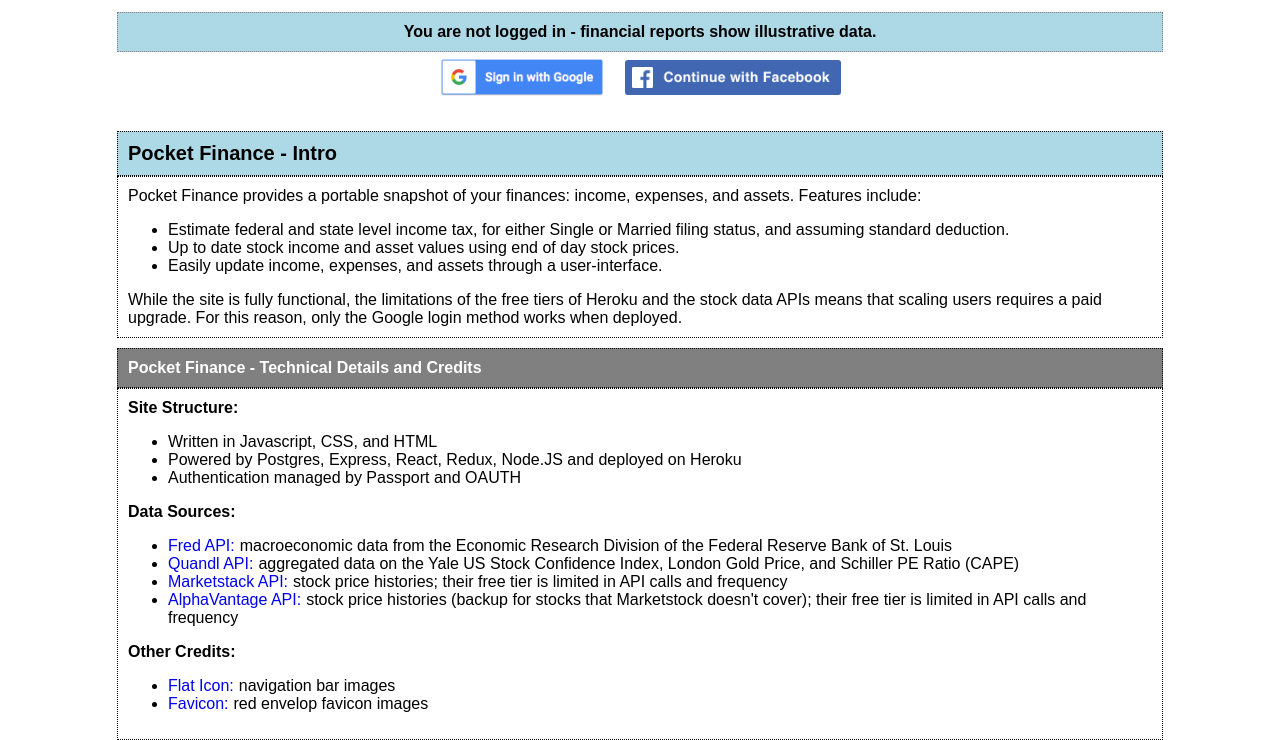
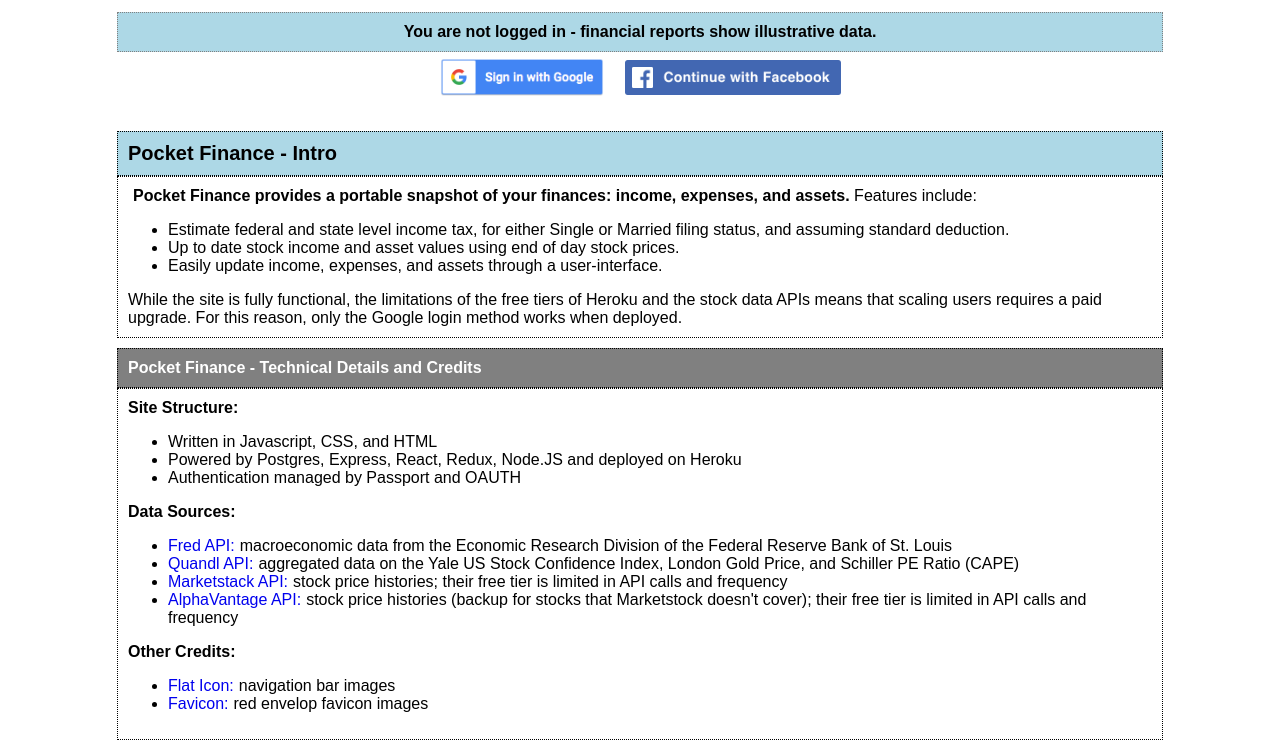
Before and after one commit to lhommefm/pocket-finance, a React app: page / in a window 1280 px wide. Shown: the part 61-801 px from the top of the page. Built offline with nearby package versions, Linux system fonts and the light colour scheme; no server answers.

Commit message:
add about page tweak

```diff
--- a/client/components/About.js
+++ b/client/components/About.js
@@ -5,13 +5,12 @@
     <div className="about">
       <div className="about-header"><h2>Pocket Finance - Intro</h2></div>
       <div className="about-note">
-        <p>Pocket Finance provides a portable snapshot of your finances: income, expenses, and assets. Features include:
+        <p><span className="bold">Pocket Finance provides a portable snapshot of your finances: income, expenses, and assets. </span>Features include:</p>
           <ul>
             <li>Estimate federal and state level income tax, for either Single or Married filing status, and assuming standard deduction.</li>
             <li>Up to date stock income and asset values using end of day stock prices.</li>
             <li>Easily update income, expenses, and assets through a user-interface.</li>
           </ul>
-        </p>
         <p>While the site is fully functional, the limitations of the free tiers of Heroku and the stock data APIs means that scaling users requires a paid upgrade.
           For this reason, only the Google login method works when deployed.
         </p>
--- a/public/index.css
+++ b/public/index.css
@@ -426,3 +426,7 @@
     font-size: 1em;
     padding: 0 0 0 5px
 }
+
+.bold {
+    font-weight: bold;
+}
```
